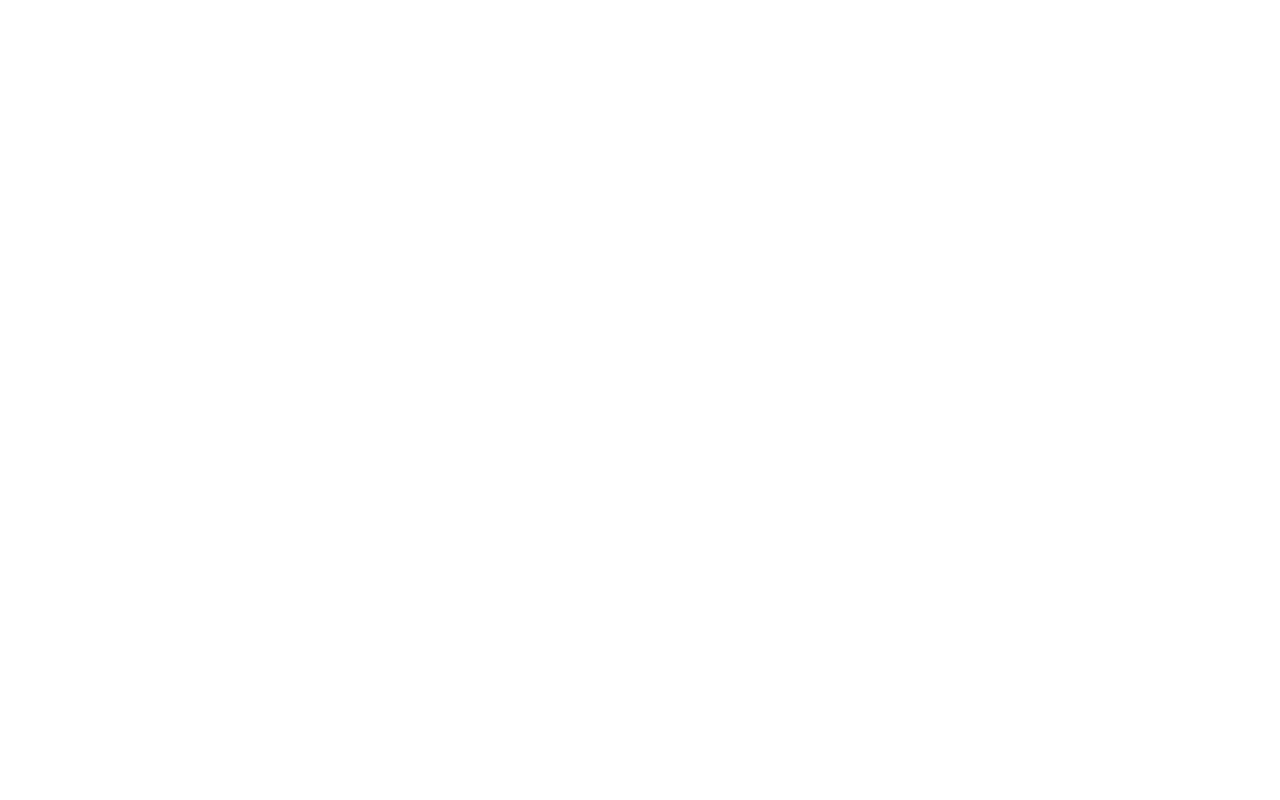
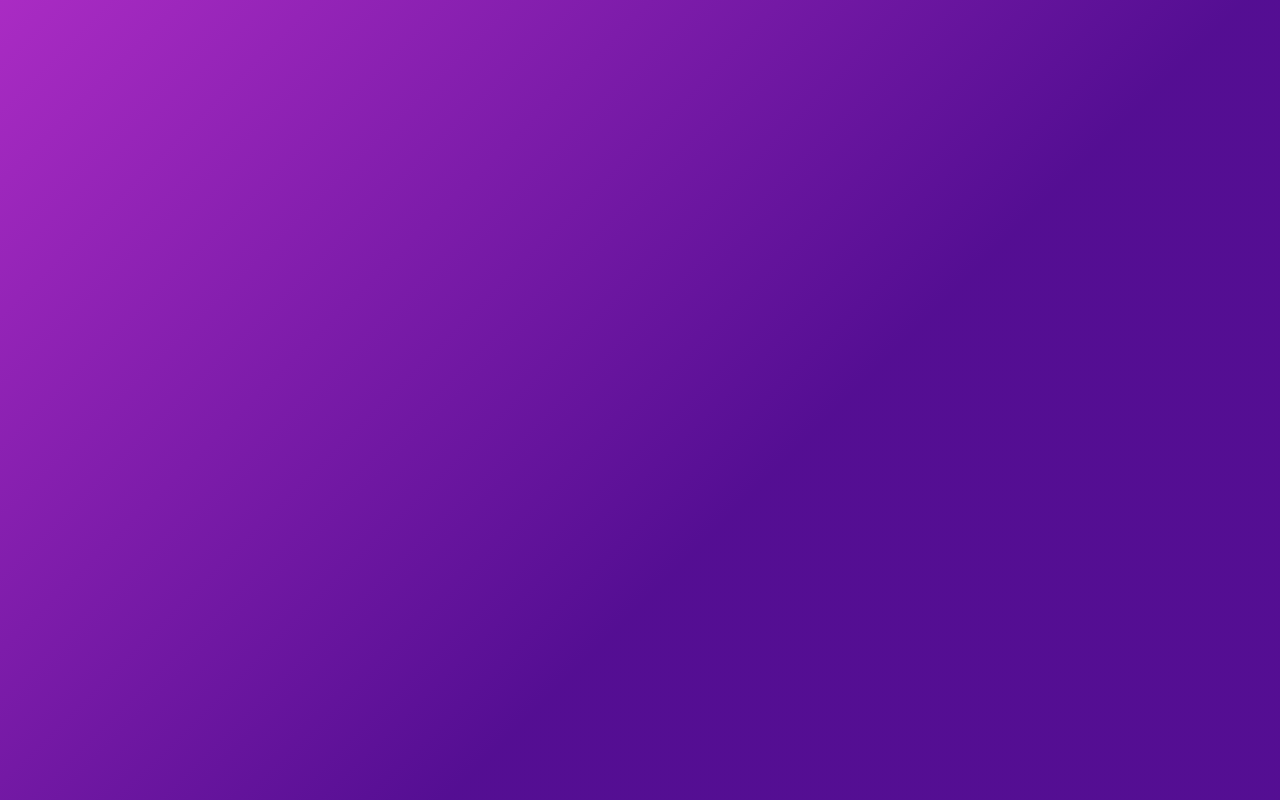
Before and after one commit to UdaraDewshan/burger-Shop-POS-system, a plain HTML site: page index.html in a window 1280 px wide. Drawn offline with nearby package versions, Linux system fonts and the light colour scheme.

Commit message:
Add Background Color

```diff
--- a/asset/css/style.css
+++ b/asset/css/style.css
@@ -0,0 +1,13 @@
+ :root {
+     --accent-1: #19ae4d;
+     --accent-2: #034a2f;
+     --accent-3: #0bb39a;
+     --card-radius: 18px;
+ }
+
+ body {
+     font-family: 'Poppins', system-ui, -apple-system, 'Segoe UI', Roboto, 'Helvetica Neue', Arial;
+     background: linear-gradient(135deg, rgba(165, 32, 192, 0.95) 0%, rgba(75, 1, 141, 0.95) 60%);
+     color: #fff;
+     min-height: 100vh;
+ }
--- a/index.html
+++ b/index.html
@@ -4,10 +4,11 @@
 <head>
     <meta charset="utf-8">
     <meta name="viewport" content="width=device-width, initial-scale=1">
-    <title>Burger House</title>
+    <title>Burger House — Modern</title>
 
     <link href="https://fonts.googleapis.com/css2?family=Poppins:wght@300;400;600;700&display=swap" rel="stylesheet">
     <link href="https://cdn.jsdelivr.net/npm/bootstrap@5.3.2/dist/css/bootstrap.min.css" rel="stylesheet">
+    <link href="https://unpkg.com/aos@2.3.1/dist/aos.css" rel="stylesheet">
     <link rel="stylesheet" href="asset/css/style.css">
 
 </head>
@@ -16,6 +17,7 @@
 
 
     <script src="https://cdn.jsdelivr.net/npm/bootstrap@5.3.2/dist/js/bootstrap.bundle.min.js"></script>
+    <script src="https://unpkg.com/aos@2.3.1/dist/aos.js"></script>
     <script src="asset/js/app.js"></script>
 </body>
 
```
Also changed, not shown: asset/css/cart.css (added).
